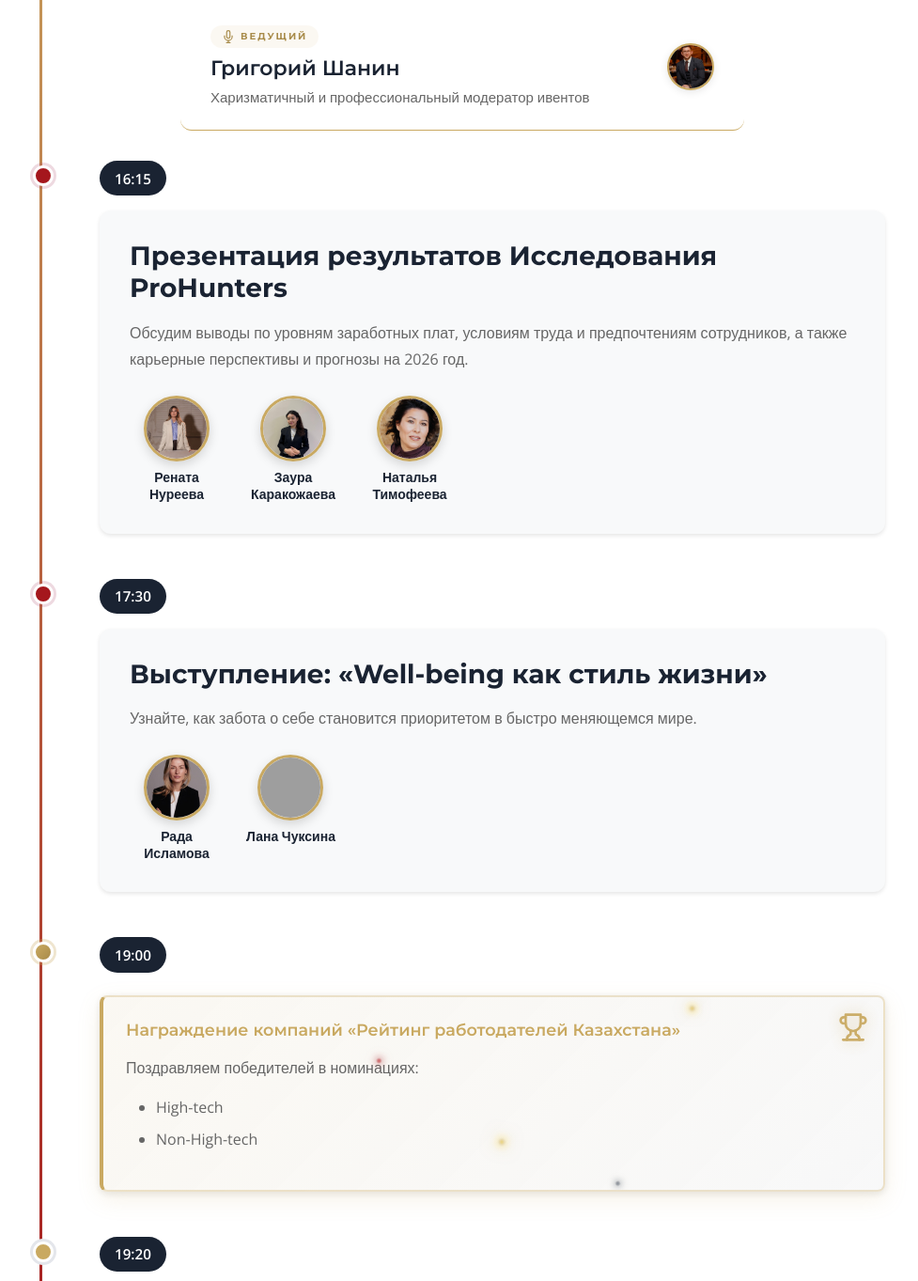
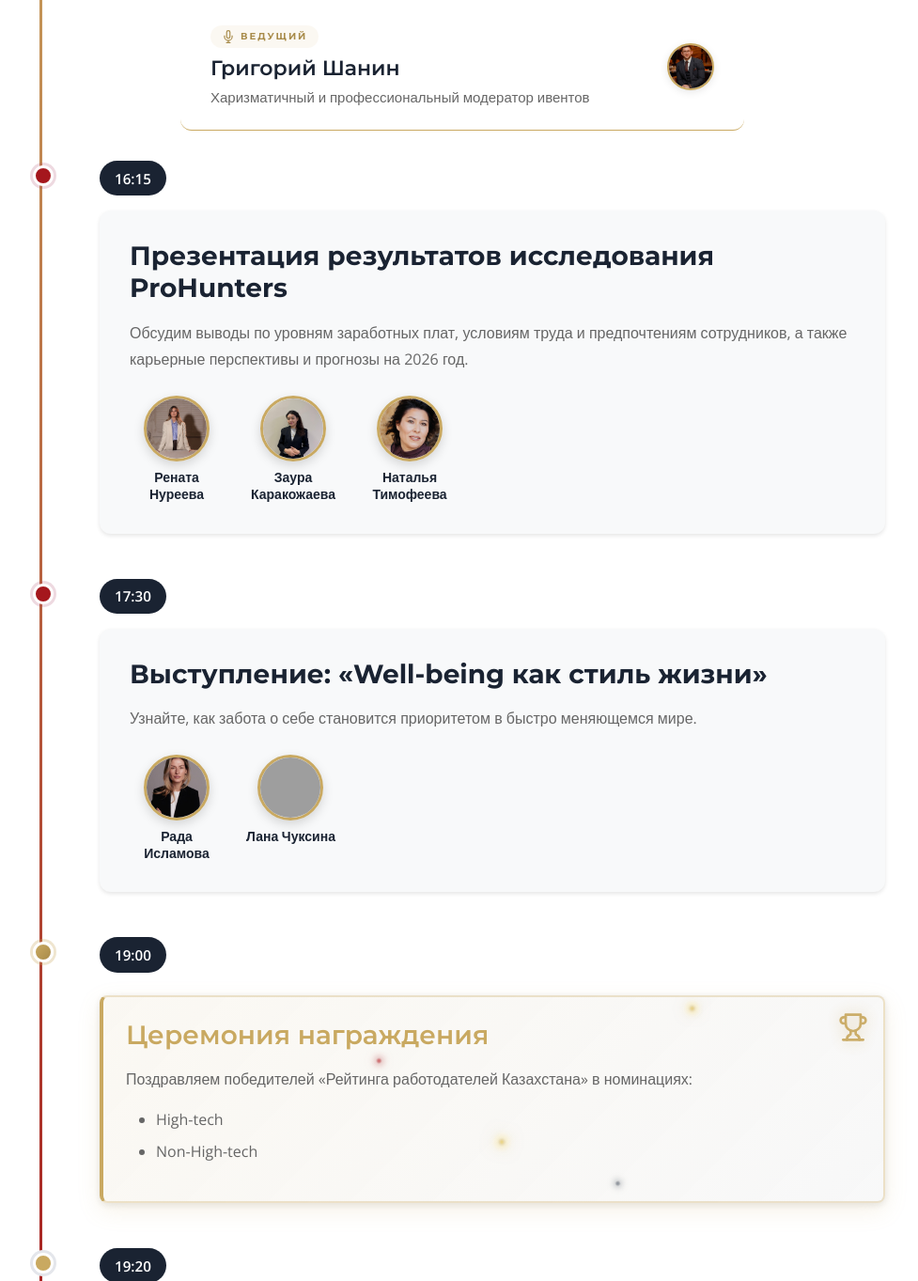
Before and after one commit to DrMavrodi/prohunters-promo-2025, a website built with webpack: page index.html in a window 1280 px wide. Shown: the part 1957-3320 px from the top of the page at 94% size, without its empty margins (148-1125 px from the left). Built offline with nearby package versions, Linux system fonts and the light colour scheme; grey boxes are pictures that could not be loaded.

Commit message:
Minor changes to the events program

```diff
--- a/css/style.css
+++ b/css/style.css
@@ -1387,7 +1387,7 @@
 .timeline-item.award .timeline-content h3 {
   color: var(--color-gold);
   font-weight: 600;
-  font-size: 1.1em;
+  /* font-size removed - now matches other event titles */
 }
 
 /* Trophy Icon */
--- a/index.html
+++ b/index.html
@@ -147,7 +147,7 @@
       <h2 class="section-title">Программа мероприятия</h2>
       <div class="timeline">
         <div class="timeline-item">
-          <div class="timeline-time">16:00 - 16:15</div>
+          <div class="timeline-time">16:00</div>
           <div class="timeline-content">
             <h3>Welcome drink и нетворкинг</h3>
             <p>Начните вечер с приятного общения и знакомства с коллегами.</p>
@@ -179,7 +179,7 @@
         <div class="timeline-item highlight">
           <div class="timeline-time">16:15</div>
           <div class="timeline-content">
-            <h3>Презентация результатов Исследования ProHunters</h3>
+            <h3>Презентация результатов исследования ProHunters</h3>
             <p>Обсудим выводы по уровням заработных плат, условиям труда и предпочтениям сотрудников, а также карьерные перспективы и прогнозы на 2026 год.</p>
             <div class="speakers-preview">
               <div class="speaker-mini-card" data-speaker="renata-nureyeva">
@@ -243,8 +243,8 @@
               <div class="confetti-particle navy" style="--start-x: 65%; --drift-x: 7px; --delay: 1.5s;"></div>
             </div>
 
-            <h3>Награждение компаний «Рейтинг работодателей Казахстана»</h3>
-            <p>Поздравляем победителей в номинациях:</p>
+            <h3>Церемония награждения</h3>
+            <p>Поздравляем победителей «Рейтинга работодателей Казахстана» в номинациях:</p>
             <ul>
               <li>High-tech</li>
               <li>Non-High-tech</li>
```
